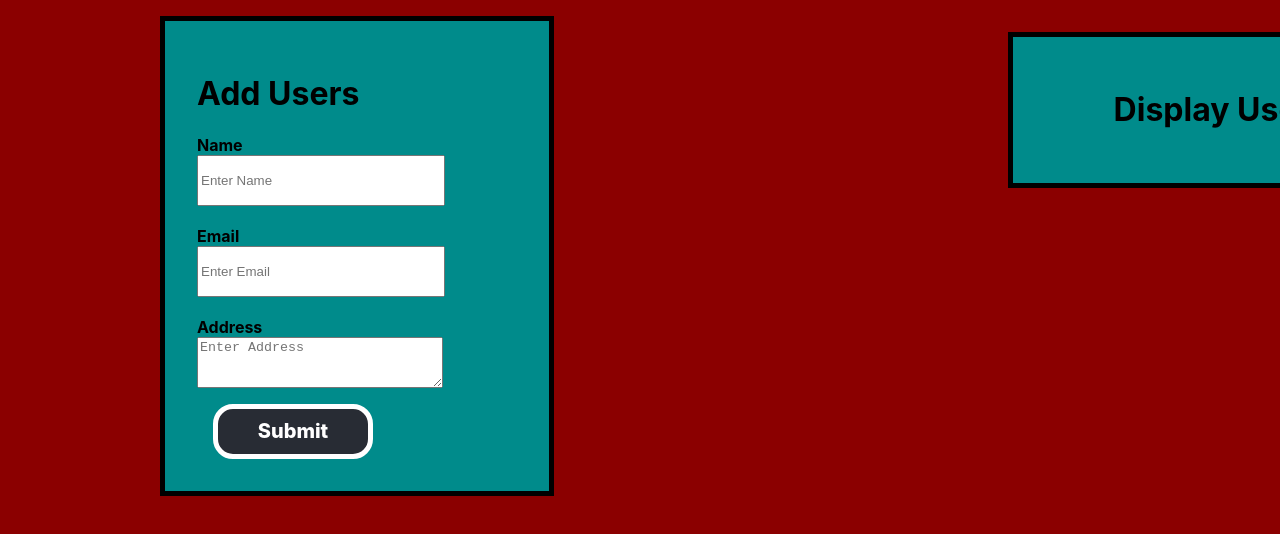
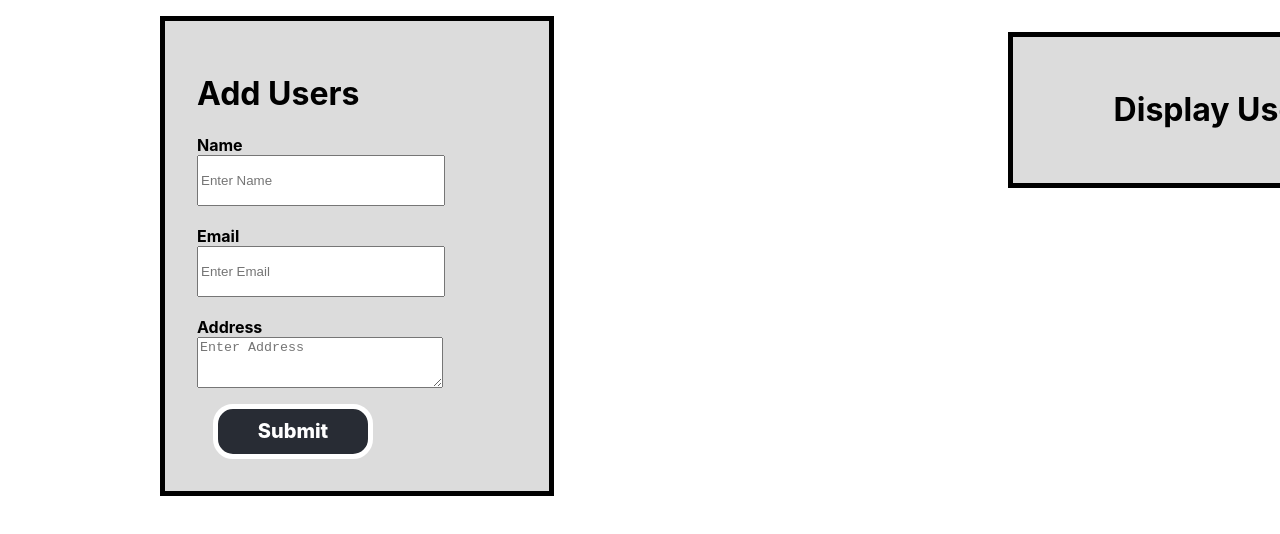
Before and after one commit to Aftab09/Reactjs-APp, a React (Create React App) app: page / in a window 1280 px wide. Shown: the top 534 px of the page. Built offline with nearby package versions, Linux system fonts and the light colour scheme.

Commit message:
initial commit

```diff
--- a/src/App.css
+++ b/src/App.css
@@ -2,11 +2,6 @@
   /* text-align: center; */
   background-color: rebeccapurple;
 }
-body{
-  /* background-color: rgb(204, 255, 255); */
-  background-color: darkred ;
-}
-
 .App-logo {
   height: 40vmin;
   pointer-events: none;
@@ -63,7 +58,7 @@ body{
 
 .form {
   /* background-color: #dcdcdc; */
-  background-color: darkcyan;
+  background-color: #DCDCDC;
   width: 20rem;
   /* height: 30rem; */
   padding-left: 2rem;
@@ -108,7 +103,7 @@ body{
   width: 22rem;
   /* height: 10rem; */
   /* background-color: #dcdcdc; */
-  background-color: darkcyan;
+  background-color: #DCDCDC;
   text-align: center;
   /* margin-left: 29rem; */
   display: inline-block;
```
